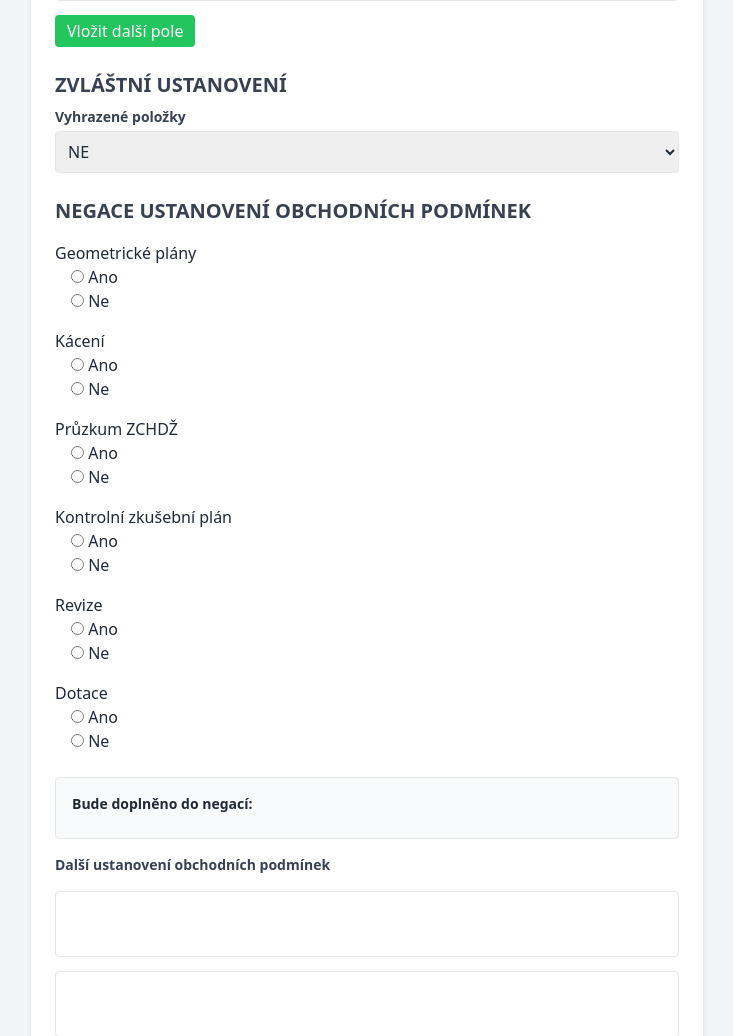
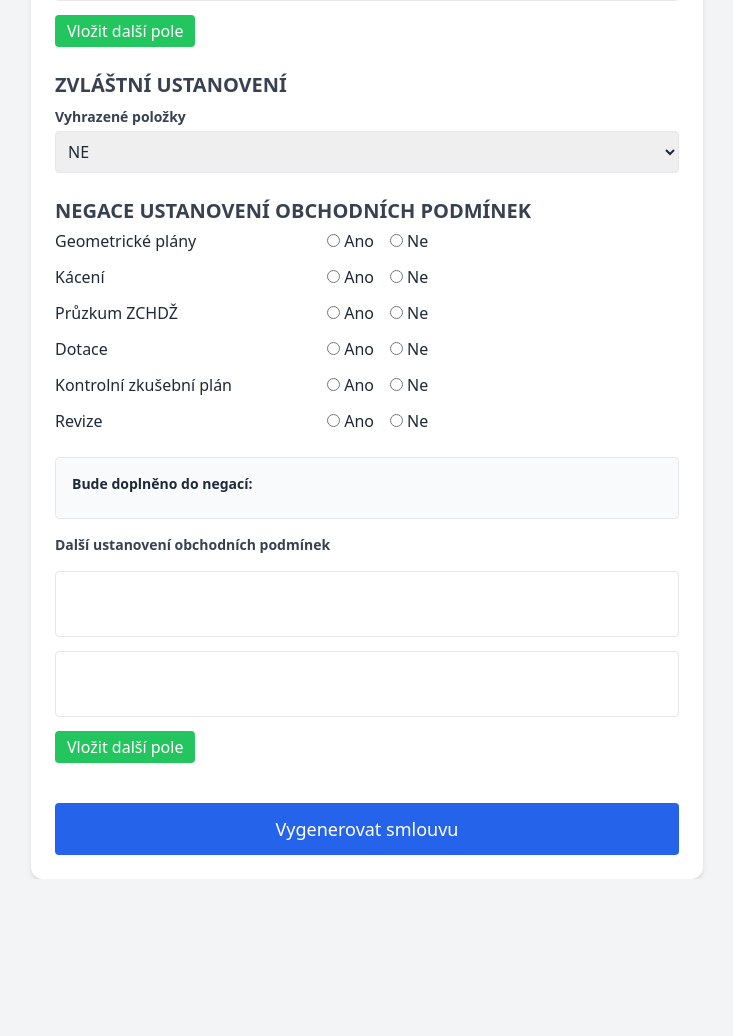
Before and after one commit to JenikAdamira/contract-generator, a Flask app: page / in a window 1280 px wide. Shown: the part 1941-2977 px from the top of the page, without its empty margins (273-1006 px from the left). After the commit the page ends 2820 px from the top, so only its background shows below. Run offline with Flask 3, Linux system fonts and the light colour scheme; some libraries are stand-ins or nearby versions.

Commit message:
Update form.html

```diff
--- a/templates/form.html
+++ b/templates/form.html
@@ -187,44 +187,49 @@
   <h2 class="text-xl font-semibold text-gray-700 mb-1 uppercase">Negace ustanovení obchodních podmínek</h2>
 
   <!-- Rozšířené otázky s ANO/NE -->
-  <div class="mt-4 space-y-4">
-    <div>
-      <label class="block font-medium">Geometrické plány</label>
-      <label class="block ml-4"><input type="radio" name="neg_geom" value="ANO" onchange="zobrazNegace()"> Ano</label>
-      <label class="block ml-4"><input type="radio" name="neg_geom" value="NE" onchange="zobrazNegace()"> Ne</label>
+  <div class="space-y-3">
+  <!-- Geometrické plány -->
+  <div class="flex items-center gap-4">
+    <label class="w-64 font-medium">Geometrické plány</label>
+    <label><input type="radio" name="neg_geom" value="ANO" onchange="zobrazNegace()"> Ano</label>
+    <label><input type="radio" name="neg_geom" value="NE" onchange="zobrazNegace()"> Ne</label>
   </div>
 
-    <div>
-      <label class="block font-medium">Kácení</label>
-      <label class="block ml-4"><input type="radio" name="neg_kaceni" value="ANO" onchange="zobrazNegace()"> Ano</label>
-      <label class="block ml-4"><input type="radio" name="neg_kaceni" value="NE" onchange="zobrazNegace()"> Ne</label>
+  <!-- Kácení -->
+  <div class="flex items-center gap-4">
+    <label class="w-64 font-medium">Kácení</label>
+    <label><input type="radio" name="neg_kaceni" value="ANO" onchange="zobrazNegace()"> Ano</label>
+    <label><input type="radio" name="neg_kaceni" value="NE" onchange="zobrazNegace()"> Ne</label>
   </div>
 
-    <div>
-      <label class="block font-medium">Průzkum ZCHDŽ</label>
-      <label class="block ml-4"><input type="radio" name="neg_pruzkum" value="ANO" onchange="zobrazNegace()"> Ano</label>
-      <label class="block ml-4"><input type="radio" name="neg_pruzkum" value="NE" onchange="zobrazNegace()"> Ne</label>
+  <!-- Průzkum ZCHDŽ -->
+  <div class="flex items-center gap-4">
+    <label class="w-64 font-medium">Průzkum ZCHDŽ</label>
+    <label><input type="radio" name="neg_pruzkum" value="ANO" onchange="zobrazNegace()"> Ano</label>
+    <label><input type="radio" name="neg_pruzkum" value="NE" onchange="zobrazNegace()"> Ne</label>
   </div>
 
-    <div>
-      <label class="block font-medium">Kontrolní zkušební plán</label>
-      <label class="block ml-4"><input type="radio" name="neg_kzp" value="ANO" onchange="zobrazNegace()"> Ano</label>
-      <label class="block ml-4"><input type="radio" name="neg_kzp" value="NE" onchange="zobrazNegace()"> Ne</label>
+  <!-- Dotace -->
+  <div class="flex items-center gap-4">
+    <label class="w-64 font-medium">Dotace</label>
+    <label><input type="radio" name="neg_dotace" value="ANO" onchange="zobrazNegace()"> Ano</label>
+    <label><input type="radio" name="neg_dotace" value="NE" onchange="zobrazNegace()"> Ne</label>
   </div>
 
-    <div>
-      <label class="block font-medium">Revize</label>
-      <label class="block ml-4"><input type="radio" name="neg_reviz" value="ANO" onchange="zobrazNegace()"> Ano</label>
-      <label class="block ml-4"><input type="radio" name="neg_reviz" value="NE" onchange="zobrazNegace()"> Ne</label>
+  <!-- Kontrolní zkušební plán -->
+  <div class="flex items-center gap-4">
+    <label class="w-64 font-medium">Kontrolní zkušební plán</label>
+    <label><input type="radio" name="neg_kzp" value="ANO" onchange="zobrazNegace()"> Ano</label>
+    <label><input type="radio" name="neg_kzp" value="NE" onchange="zobrazNegace()"> Ne</label>
   </div>
 
-    <div>
-      <label class="block font-medium">Dotace</label>
-      <label class="block ml-4"><input type="radio" name="neg_dotace" value="ANO" onchange="zobrazNegace()"> Ano</label>
-      <label class="block ml-4"><input type="radio" name="neg_dotace" value="NE" onchange="zobrazNegace()"> Ne</label>
+  <!-- Revize -->
+  <div class="flex items-center gap-4">
+    <label class="w-64 font-medium">Revize</label>
+    <label><input type="radio" name="neg_reviz" value="ANO" onchange="zobrazNegace()"> Ano</label>
+    <label><input type="radio" name="neg_reviz" value="NE" onchange="zobrazNegace()"> Ne</label>
   </div>
 </div>
-
 
         <!-- Dynamické zobrazení negací -->
         <div id="zobrazene-negace" class="mt-6 bg-gray-50 p-4 border rounded text-sm text-gray-700 space-y-1">
```
Lines whose indentation alone changed are shown as unchanged.
